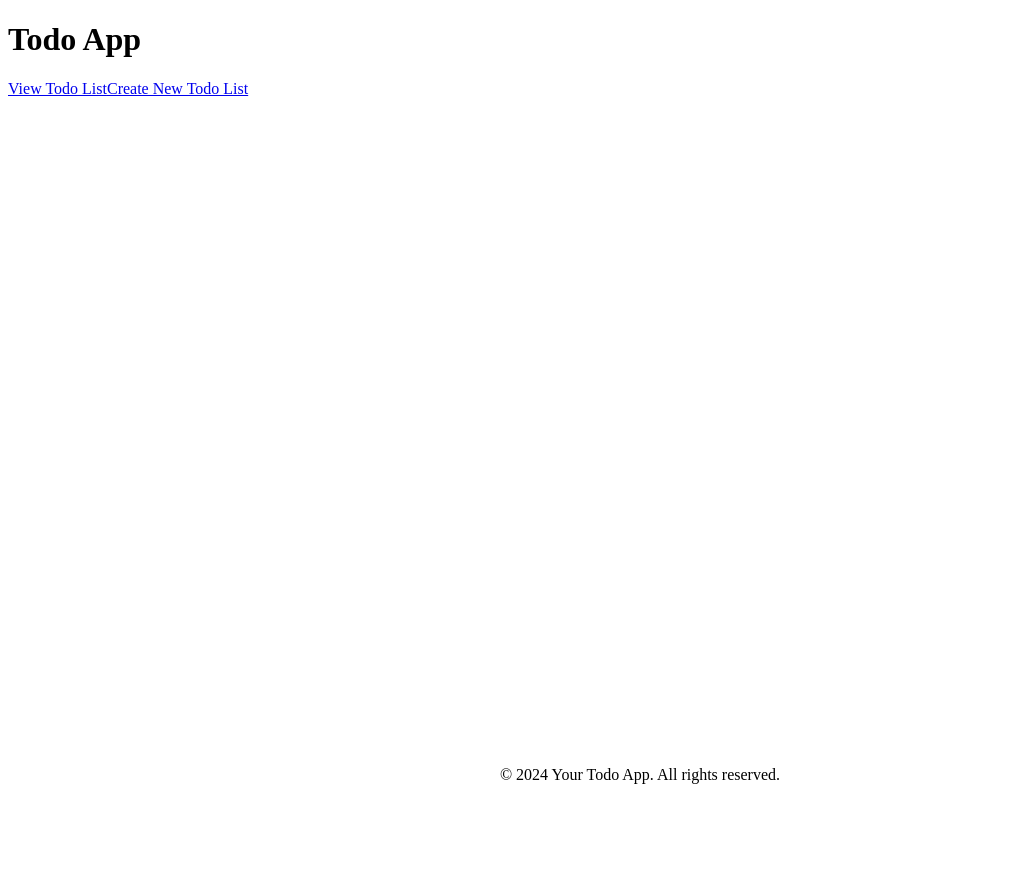
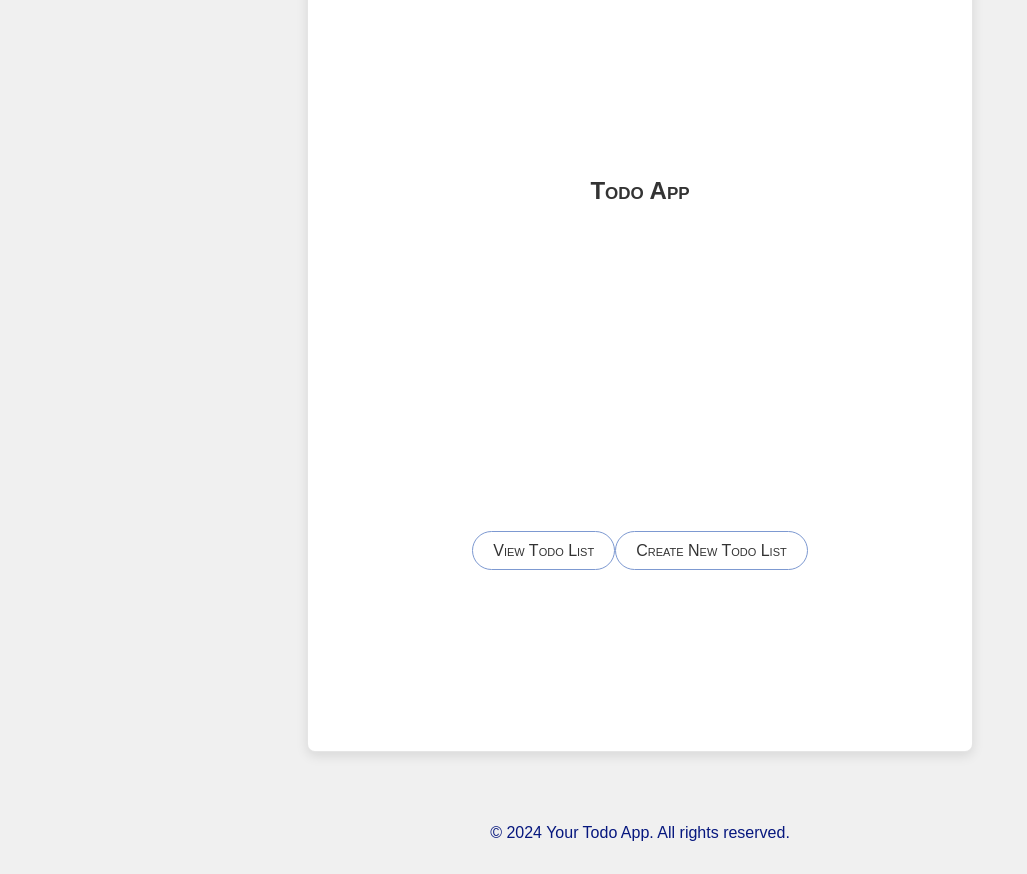
Before and after one commit to mynewyear/react-todo, a React (Create React App) app: page / in a window 1280 px wide. Shown: the whole page, without its empty margins (0-1027 px from the left). Before the commit the page ends 800 px from the top, so only its background shows below. Built offline with nearby package versions, Linux system fonts and the light colour scheme.

Commit message:
small updates, and css corrections

```diff
--- a/src/App.module.css
+++ b/src/App.module.css
@@ -11,8 +11,21 @@
     padding: 0 16px;
   }
   .container {
+    font-weight: 200;
+    font-family: "Yellowtail", sans-serif;
+    font-variant: small-caps;
+    text-align: center;
+    color: #333;
     display: flex;
     flex-direction: column;
-    align-items: center;
-    color: #1c1f23;
+    justify-content: space-around; /* space around items */
+    width: 80%;
+    max-width: 800px;
+    min-height: 90vh; /* Adjusted for better visual on large screens */
+    box-shadow: rgba(0, 0, 0, 0.1) 0px 4px 12px; /* Soft shadow */
+    padding: 2rem; /* padding inside the container */
+    margin: 5vh auto; /* vertical margin and centers the container horizontally */
+    background-color: white; /* Paper-like background */
+    border-radius: 8px; /* Slightly rounded corners for the paper effect */
+    border: 1px solid rgba(0, 0, 0, 0.1); /* Subtle border */
   }
--- a/src/LandingPage.js
+++ b/src/LandingPage.js
@@ -5,17 +5,19 @@ const LandingPage = () => {
     return (
         <>
             <main>
-                <div>
+                <section className={styles.container}>
+                <div className={styles.titleAndButtonsContainer} >
                     <h1>Todo App</h1>
                 </div>
-                <div>
-                    <Link to="/TodoList">
+                <div className={styles.buttonContainer}>
+                    <Link to="/TodoList" className={styles.button}>
                         View Todo List
                     </Link>
-                    <Link to="/NewTodoList">
+                    <Link to="/NewTodoList" className={styles.button}>
                         Create New Todo List
                     </Link>
                 </div>
+                </section>
             </main>
             <footer className={styles.footer}>
                 <p>© 2024 Your Todo App. All rights reserved.</p>
--- a/src/LandingPage.module.css
+++ b/src/LandingPage.module.css
@@ -1,59 +1,80 @@
-
-.button {
-    padding: 10px 20px;
-    border: 1px solid rgb(125, 153, 209);
-    border-radius: 20px; /* Adjust as needed for roundness */
-    cursor: pointer;
-    min-width: 32px;
-    background: transparent;
-    transition: all 0.1s ease-in;
+html, body {
+    height: 100%;
+    margin: 0; /* Remove default margin */
+    display: flex;
+    flex-direction: column; /* Ensures footer stays at the bottom */
 }
 
-.button:hover {
-    background: rgb(21, 88, 188);
-    color: #e2f1ff;
-}
-
-.buttonContainer {
-    margin: 60px;
+body {
+    flex: 1; /* Allows body to expand and fill available space */
+    display: flex;
+    justify-content: center; /* horizontally */
+    align-items: center; /* vertically */
+    background-color: #f0f0f0; /* Optional: any background color */
 }
 
 .container {
     font-weight: 200;
-    font-family: "Yellowtail", cursive;
+    font-family: "Yellowtail", sans-serif;
     font-variant: small-caps;
     text-align: center;
     color: #333;
     display: flex;
     flex-direction: column;
-    width: 30rem;
-    box-shadow: rgba(149, 157, 165, 0.2) 0px 8px 24px;
-    padding: 1rem;
-    margin-top: 15rem;
-    background-color: white;
-    border-radius: 8px;
+    justify-content: space-around; /* space around items */
+    width: 80%;
+    max-width: 800px;
+    min-height: 90vh; /* Adjusted for better visual on large screens */
+    box-shadow: rgba(0, 0, 0, 0.1) 0px 4px 12px; /* Soft shadow */
+    padding: 2rem; /* padding inside the container */
+    margin: 5vh auto; /* vertical margin and centers the container horizontally */
+    background-color: white; /* Paper-like background */
+    border-radius: 8px; /* Slightly rounded corners for the paper effect */
+    border: 1px solid rgba(0, 0, 0, 0.1); /* Subtle border */
+}
+
+.titleAndButtonsContainer, .buttonsContainer {
+    display: flex;
+    justify-content: center; /* Center the content horizontally */
+    gap: 1000px; /* Creates space between elements */
+    flex-wrap: wrap; /* Allow elements to wrap on smaller screens */
+}
+
+
+.button {
+    padding: 10px 20px;
+    border: 1px solid #7d99d1;
+    margin: fill;
+    border-radius: 20px;
+    cursor: pointer;
+    background-color: transparent;
+    transition: background-color 0.3s ease;
+    text-decoration: none; /* Remove underline from links */
+    color: inherit; /* Use parent's text color */
+    min-width: 120px;
+}
+
+.button:hover {
+    background-color: #1558bc;
+    color: white;
 }
 
 .footer {
-    font-family: "Yellowtail";
+    font-family: "Yellowtail", sans-serif;
     font-weight: 100;
     font-variant: normal;
-    background-color: white;
-    color: black;
+    background-color: transparent;
+    color: #06177e;
     text-align: center;
-    position: absolute;
-    bottom: 0;
-    left: 0;
-    width: 100vw;
+    width: 100%;
+    padding: 1rem 0; /* Adds padding to the top and bottom */
 }
 
 @media (max-width: 600px) {
     .container {
-        padding: 0px;
-        margin: 0px;
-        font-size: 16px;
-        width: fit-content;
-        padding: 0px;
-        margin: 0px;
+        width: 94%; /* Use a percentage width for responsiveness */
+        margin: 3vh auto; /* Increased margin for smaller devices */
+        padding: 1rem; /* Standard padding */
+        min-height: auto; /* Allow the container's height to adjust based on its content */
     }
 }
--- a/src/components/TodoContainer.js
+++ b/src/components/TodoContainer.js
@@ -3,78 +3,54 @@ import TodoList from "./TodoList";
 import AddTodoForm from "./AddTodoForm";
 import {TodoCounterContext} from './TodoCounterContext';
 import {Link} from "react-router-dom";
+import PropTypes from "prop-types";
+
+
 
 const TodoContainer = ({tableName}) => {
     const [todoList, setTodoList] = useState([]);
-    const [isLoading, setIsLoading] = useState(true);
+    const [isLoading, setIsLoading] = useState(false); // Default should be false
     const {count, setCount} = useContext(TodoCounterContext);
-    const [currentSortField, setCurrentSortField] = useState("title");
+    const [sortField, setSortField] = useState("title");
 
     // Dynamic URL based on tableName
-    const getDynamicUrl = useCallback(() => {
-        const viewName = encodeURIComponent("Grid view"); // Adjust the view name as needed
-        return `https://api.airtable.com/v0/${process.env.REACT_APP_AIRTABLE_BASE_ID}/${tableName}?view=${viewName}`;
-    }, [tableName]);
+    const getDynamicUrl = useCallback(() => `https://api.airtable.com/v0/${process.env.REACT_APP_AIRTABLE_BASE_ID}/${tableName}?view=${encodeURIComponent('Grid view')}`, [tableName]);
 
-    const updateSorts = useCallback((todos) => {
-        let sortedTodos = [];
-        if (currentSortField === "title") {
-            sortedTodos = [...todos].sort((a, b) => {
-                const titleA = a.title.toUpperCase(); // Ensure case-insensitive comparison
-                const titleB = b.title.toUpperCase();
-                return titleA < titleB ? -1 : titleA > titleB ? 1 : 0;
-            });
-        } else if (currentSortField === "old to new") {
-            // Assuming your todos already include a 'createdTime' field correctly populated
-            sortedTodos = [...todos].sort((objectA, objectB) => {
-                // Direct comparison (without converting to Date objects)
-                const timeA = objectA.createdTime || ""; // Fallback to empty string if undefined
-                const timeB = objectB.createdTime || "";
-                return timeA < timeB ? -1 : timeA > timeB ? 1 : 0;
-            });
-        }
-         else if (currentSortField === "new to old") {
-            sortedTodos = [...todos].sort((objectA, objectB) => {
-                const dateA = new Date(objectA.completeDateTime);
-                const dateB = new Date(objectB.completeDateTime);
-
-                if (isNaN(dateA)) return -1;
-                if (isNaN(dateB)) return 1;
-
-                return dateA - dateB;
-            });
-        }
-        return sortedTodos;
-    }, [currentSortField]);
-
+    // Optimize the sorting function to be a part of state updates rather than a separate call
+    const sortTodos = useCallback((todos) => {
+        return todos.sort((a, b) => {
+            switch (sortField) {
+                case "title":
+                    return a.title.localeCompare(b.title);
+                case "old to new":
+                    return new Date(a.createDateTime) - new Date(b.createDateTime);
+                case "new to old":
+                    return new Date(b.createDateTime) - new Date(a.createDateTime);
+                default:
+                    return 0;
+            }
+        });
+    }, [sortField]);
 
     const fetchData = useCallback(async () => {
+        setIsLoading(true);
         const dynamicUrl = getDynamicUrl();
-        setIsLoading(true);
         try {
             const response = await fetch(dynamicUrl, {
-                headers: {
-                    'Authorization': `Bearer ${process.env.REACT_APP_AIRTABLE_API_TOKEN}`,
-                },
+                headers: { 'Authorization': `Bearer ${process.env.REACT_APP_AIRTABLE_API_TOKEN}` },
             });
-            if (!response.ok) {
-                throw new Error(`Error: ${response.status}`);
-            }
+            if (!response.ok) throw new Error(`Error: ${response.status}`);
             const data = await response.json();
-            const sortedTodos = updateSorts(data.records.map(record => ({
-                title: record.fields.title,
+            setTodoList(sortTodos(data.records.map(record => ({
+                ...record.fields,
                 id: record.id,
-                completeDateTime: record.fields.completeDateTime,
-                createDateTime: record.fields.createDateTime,
-                completed: record.fields.completed || false,
-            })));
-            setTodoList(sortedTodos);
+            }))));
         } catch (error) {
             console.error('Fetch error:', error);
         } finally {
             setIsLoading(false);
         }
-    }, [getDynamicUrl, updateSorts]); // includes getDynamicUrl as a dependency
+    }, [getDynamicUrl, sortTodos]);
 
     useEffect(() => {
         fetchData();
@@ -169,29 +145,62 @@ const TodoContainer = ({tableName}) => {
         });
     };
 
-    const toggleTodoCompletion = (id) => {
-        const updatedTodoList = todoList.map((todo) =>
+    const toggleTodoCompletion = async (id) => {
+        // Optimistically update the UI
+        const updatedTodoList = todoList.map(todo =>
             todo.id === id ? {...todo, completed: !todo.completed} : todo
         );
-
         const sortedTodoList = updatedTodoList.sort((a, b) =>
             a.completed === b.completed ? 0 : a.completed ? 1 : -1
-        );
+        )
+        setTodoList(sortedTodoList);
 
-        setTodoList(sortedTodoList);
-    };
+        // Find the item that was updated
+        const todoToUpdate = sortedTodoList.find(todo => todo.id === id);
 
-    const updateNewTitle = (id, newTitle) => {
-        const updatedTodoList = todoList.map((todo) =>
-            todo.id === id ? {...todo, title: newTitle} : todo
-        );
-
-        setTodoList(updatedTodoList);
-        updateTodo(updatedTodoList.find((itemTodo) => itemTodo.id === id));
+        // try to update the backend
+        try {
+            await updateTodo(id, {completed: todoToUpdate.completed});
+        } catch (error) {
+            console.error('Failed to update todo completion status:', error);
+        }
     };
 
     const reorderTodo = (newTodoList) => {
         setTodoList(newTodoList);
+    };
+
+    const updateNewTitle = async (id, newTitle) => {
+        const updateUrl = `https://api.airtable.com/v0/${process.env.REACT_APP_AIRTABLE_BASE_ID}/${tableName}/${id}`;
+
+        const options = {
+            method: 'PATCH',
+            headers: {
+                'Authorization': `Bearer ${process.env.REACT_APP_AIRTABLE_API_TOKEN}`,
+                'Content-Type': 'application/json'
+            },
+            body: JSON.stringify({
+                fields: {
+                    title: newTitle // Make sure "title" matches the field name in your Airtable base
+                }
+            })
+        };
+
+        try {
+            const response = await fetch(updateUrl, options);
+            if (!response.ok) {
+                // If the HTTP request returns a non-ok response, throw an error
+                throw new Error(`Error: ${response.statusText}`);
+            }
+
+            const data = await response.json();
+            console.log('Update successful', data);
+
+            // Optional: Refresh the todo list from the API to reflect the update
+            fetchData();
+        } catch (error) {
+            console.error('Error updating todo title:', error);
+        }
     };
 
     return (
@@ -204,13 +213,13 @@ const TodoContainer = ({tableName}) => {
             <select
                 className="right-select"
                 onChange={(e) => {
-                    setCurrentSortField(e.target.value);
-                    updateSorts(todoList, e.target.value);
+                    setSortField(e.target.value);
+                    sortTodos(todoList, e.target.value);
                 }}
             >
+                <option value="new to old">new to old</option>
+                <option value="old to new">old to new</option>
                 <option value="title">title</option>
-                <option value="old to new">old to new</option>
-                <option value="new to old">new to old</option>
             </select>
             <h1 style={{textAlign: "center"}}>Todo List</h1>
             <AddTodoForm onAddTodo={addTodo}/>
@@ -236,4 +245,21 @@ const TodoContainer = ({tableName}) => {
 };
 
 
+TodoList.propTypes = {
+    // Expecting todoList to be an array of objects
+    todoList: PropTypes.arrayOf(
+        PropTypes.shape({
+            id: PropTypes.string.isRequired,
+            title: PropTypes.string.isRequired,
+            completed: PropTypes.bool.isRequired,
+            // Include other properties expected in a todo item here
+        })
+    ).isRequired,
+    // Functions
+    onRemoveTodo: PropTypes.func.isRequired,
+    onToggleCompletion: PropTypes.func.isRequired,
+    onReorderTodo: PropTypes.func,
+    onUpdateNewTitle: PropTypes.func.isRequired,
+};
+
 export default TodoContainer;
--- a/src/components/TodoList.js
+++ b/src/components/TodoList.js
@@ -3,7 +3,7 @@ import TodoListItem from "./TodoListItem";
 import PropTypes from "prop-types";
 
 
-function TodoList({ todoList, onRemoveTodo, onToggleCompletion, onReorderTodo }) {
+function TodoList({ todoList, onRemoveTodo, onToggleCompletion, onUpdateNewTitle }) {
     return (
         <ul>
             {todoList.map((todo) => (
@@ -12,6 +12,7 @@ function TodoList({ todoList, onRemoveTodo, onToggleCompletion, onReorderTodo })
                     todo={todo}
                     onRemoveTodo={onRemoveTodo}
                     onToggleCompletion={onToggleCompletion} // Use this prop consistently
+                    onUpdateNewTitle={onUpdateNewTitle}
                 />
             ))}
         </ul>
--- a/src/components/TodoListItem.js
+++ b/src/components/TodoListItem.js
@@ -1,23 +1,52 @@
-import React from 'react';
+import React, { useState } from 'react';
 import style from "./TodoListItem.module.css";
 import PropTypes from "prop-types";
 
-const TodoListItem = ({ todo, onRemoveTodo, onToggleCompletion }) => { // Use onToggleCompletion here
-    if (!todo) {
-        return <li className={style.ListItemError}>Error: Todo item is missing or incomplete.</li>;
-    }
-    const {title, id, completed} = todo;
+const TodoListItem = ({ todo, onRemoveTodo, onToggleCompletion, onUpdateNewTitle }) => { // Use onToggleCompletion here
+    const [isEditing, setIsEditing] = useState(false);
+    const [editTitle, setEditTitle] = useState(todo.title);
+
+    const handleEdit = () => {
+        setIsEditing(true);
+    };
+
+    const handleSave = () => {
+        onUpdateNewTitle(todo.id, editTitle); // Call the function to update the title in the parent state
+        setIsEditing(false);
+    };
+
+    const handleChange = (e) => {
+        setEditTitle(e.target.value);
+    };
 
     return (
-        <li className={completed ? style.ListItemCompleted : style.ListItemNotCompleted}>
-            <input
-                className={style.checkbox}
-                type="checkbox"
-                checked={completed} // Directly use completed from destructuring
-                onChange={() => onToggleCompletion(id)} // Use onToggleCompletion here
-            />
-            <span className={style.itemText}>{title}</span>
-            <button className={style.button} type="button" onClick={() => onRemoveTodo(id)}>Remove</button>
+        <li className={todo.completed ? style.ListItemCompleted : style.ListItemNotCompleted}>
+            {isEditing ? (
+                <input
+                    type="text"
+                    value={editTitle}
+                    onChange={handleChange}
+                    className={style.editInput}
+                />
+            ) : (
+                <>
+                    <input
+                        className={style.checkbox}
+                        type="checkbox"
+                        checked={todo.completed}
+                        onChange={() => onToggleCompletion(todo.id)}
+                    />
+                    <span className={style.itemText}>{todo.title}</span>
+                </>
+            )}
+            {isEditing ? (
+                <button className={style.button} onClick={handleSave}>Save</button>
+            ) : (
+                <>
+                    <button className={style.button} onClick={handleEdit}>Edit</button>
+                    <button className={style.button} onClick={() => onRemoveTodo(todo.id)}>Remove</button>
+                </>
+            )}
         </li>
     );
 };
@@ -29,7 +58,8 @@ TodoListItem.propTypes = {
         completed: PropTypes.bool.isRequired,
     }).isRequired,
     onRemoveTodo: PropTypes.func.isRequired,
-    onToggleCompletion: PropTypes.func.isRequired, // Ensure this matches what's passed in
+    onToggleCompletion: PropTypes.func.isRequired,
+    onUpdateNewTitle: PropTypes.func.isRequired,
 };
 
 export default TodoListItem;
--- a/src/index.js
+++ b/src/index.js
@@ -2,7 +2,12 @@ import React from "react";
 import App from "./App";
 import {createRoot} from 'react-dom/client';
 import "./index.css";
+import {TodoCounterProvider} from "./components/TodoCounterContext";
+
 
 const container = document.getElementById('root');
 const root = createRoot(container);
-root.render( <App />);
+root.render(
+    <TodoCounterProvider>
+        <App/>
+    </TodoCounterProvider>);
```
Also changed, not shown: src/App.js (+5 -6 lines), src/components/TodoListItem.module.css (line endings or trailing spaces), src/index.css (indentation only).
